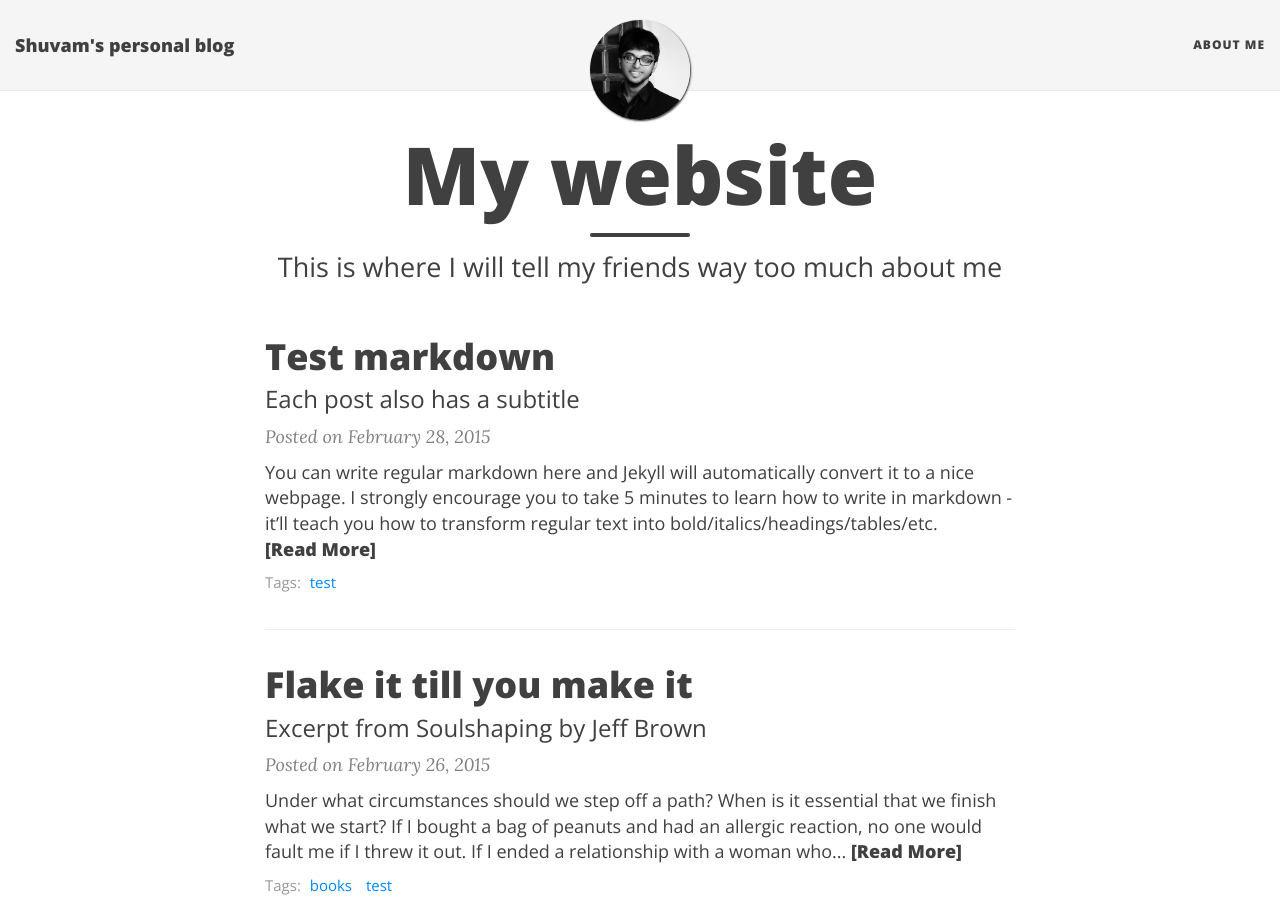
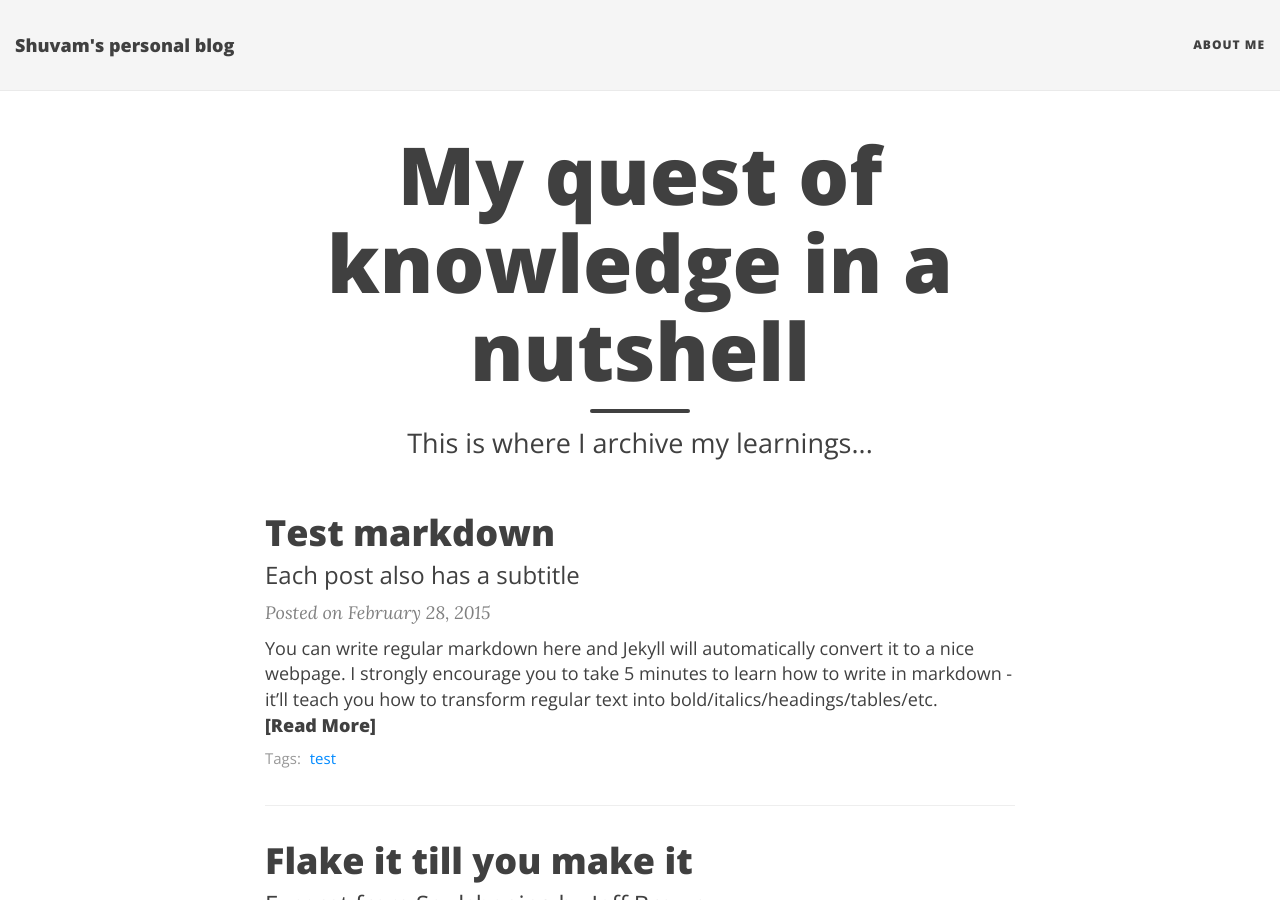
Before and after one commit to 1layer2many/1layer2many.github.io, a Jekyll site: the page built from index.html, in a window 1280 px wide and 900 px high. Built offline with Jekyll 4.4.1, drawn with Linux system fonts in a browser that asks for light colours; nearby versions of some CDN libraries; the list of posts is cut into pages by our own code.

Commit message:
index page modification

```diff
--- a/_config.yml
+++ b/_config.yml
@@ -28,7 +28,7 @@ navbar-links:
 
 # Image to show in the navigation bar - image must be a square (width = height)
 # Remove this parameter if you don't want an image in the navbar
-avatar: "/img/profile.jpg"
+# avatar: "/img/profile.jpg"
 
 # If you want to have an image logo in the top-left corner instead of the title text,
 # then specify the following parameter
--- a/index.html
+++ b/index.html
@@ -1,7 +1,7 @@
 ---
 layout: page
-title: My website
-subtitle: This is where I will tell my friends way too much about me
+title: My quest of knowledge in a nutshell
+subtitle: This is where I archive my learnings...
 use-site-title: true
 ---
 
```
